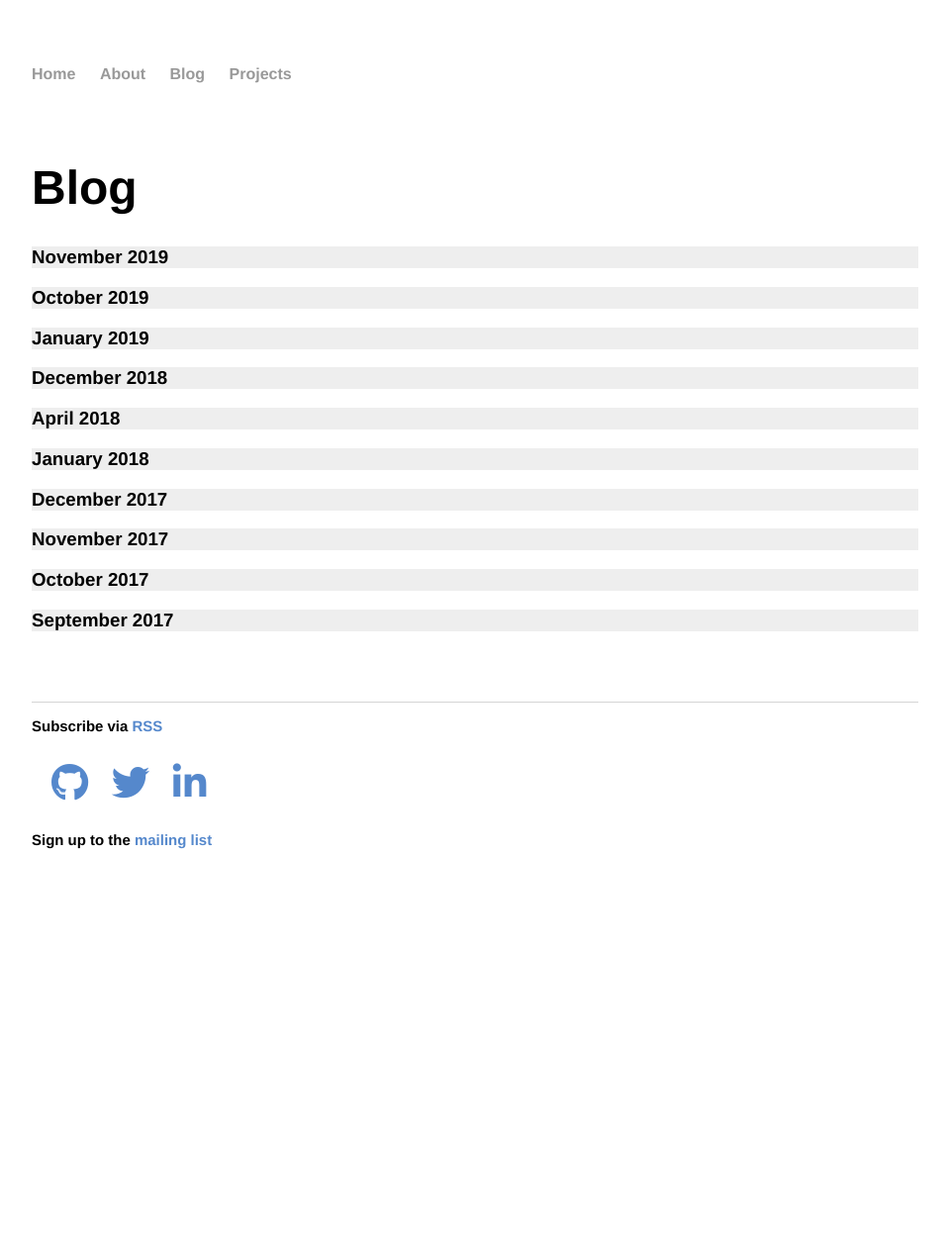
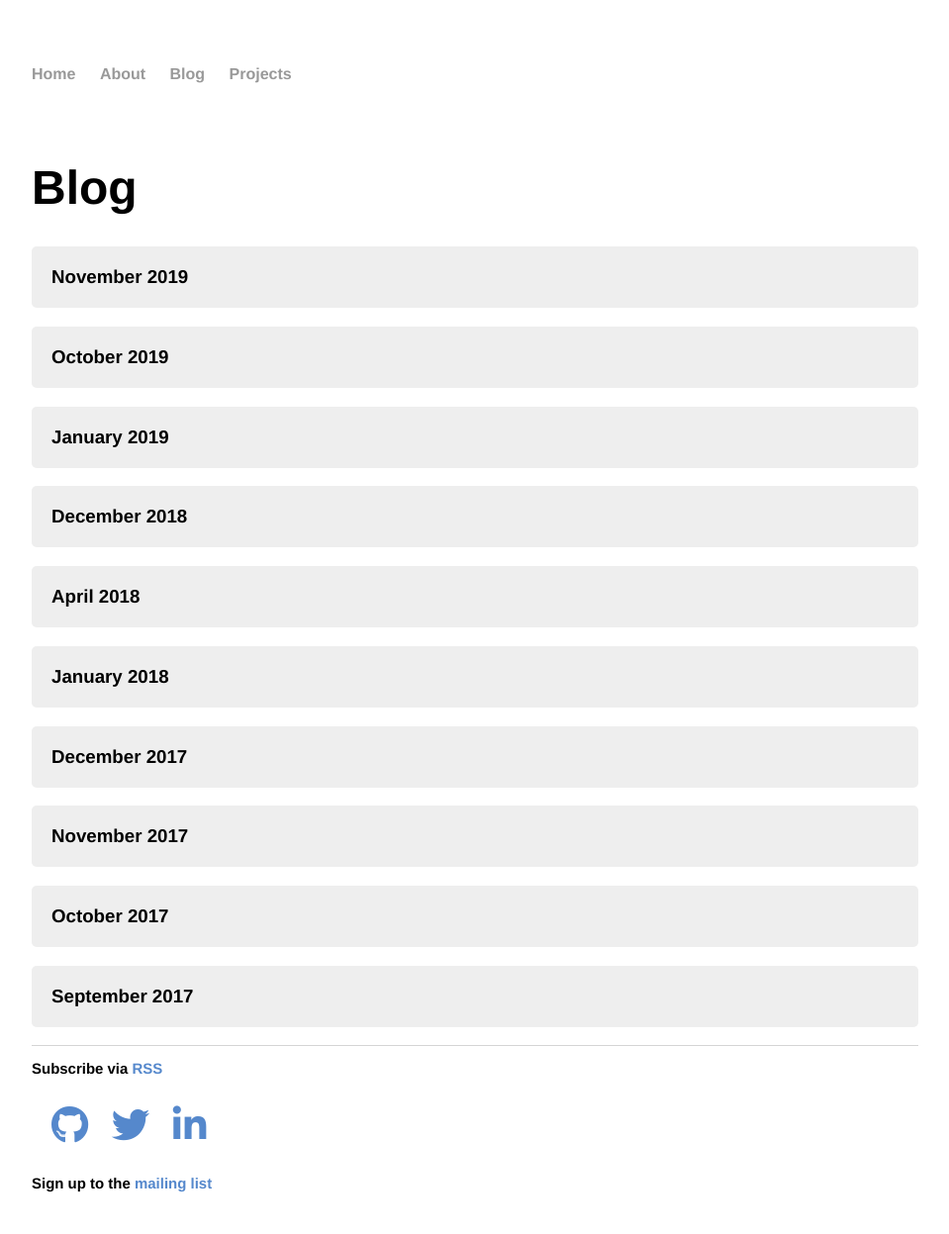
Before and after one commit to ianw3214/ianw3214.github.io, a Jekyll site: the page built from blog/index.html, in a window 1280 px wide. Shown: the whole page at 99% size, without its empty margins (160-1119 px from the left). Built offline with Jekyll 4.4.1, drawn with Linux system fonts in a browser that asks for light colours; nearby versions of some CDN libraries; a script that is not in the unit is left out; before the commit the page ends 900 px from its top, so only the background shows below that.

Commit message:
More styling in collapsible

```diff
--- a/css/main.css
+++ b/css/main.css
@@ -114,6 +114,8 @@ time {
 
 .collapsible {
     background-color: #EEE;
+    padding: 20px;
+    border-radius: 5px;
 }
 
 .active, .collapsible:hover {
```
